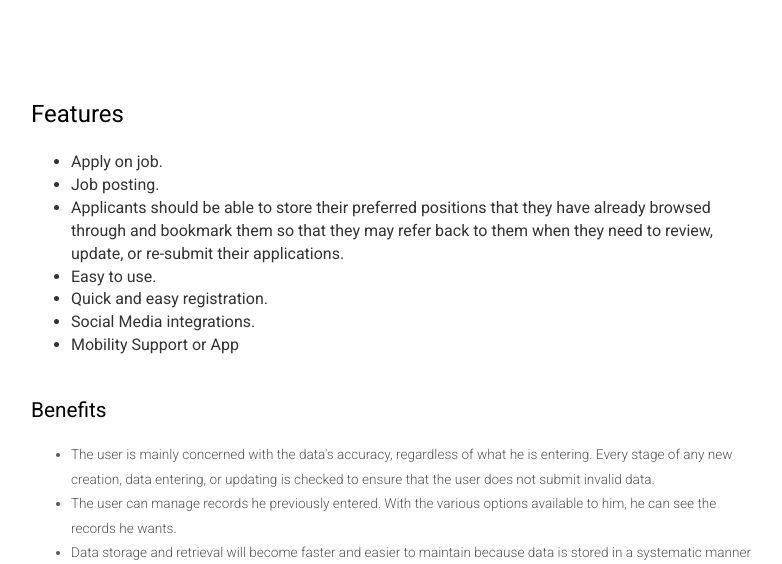
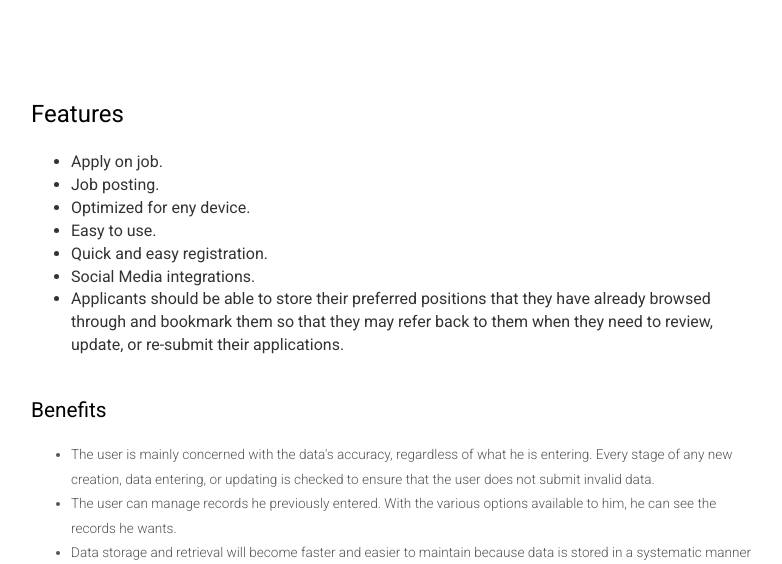
Before and after one commit to nikiniperera/testing2.0-rassa, a PHP site: page /features.php in a window 1280 px wide. Shown: the part 217-781 px from the top of the page, without its empty margins (54-836 px from the left). Run offline with PHP 8.4, Linux system fonts and the light colour scheme; some web fonts are replaced.

Commit message:
Update features.php

```diff
--- a/features.php
+++ b/features.php
@@ -62,11 +62,13 @@
 	    <ul>
 			<li>Apply on job.</li>
 			<li>Job posting.</li>
-			<li>Applicants should be able to store their preferred positions that they have already browsed through and bookmark them so that they may refer back to them when they need to review, update, or re-submit their applications.</li>
+			<li>Optimized for eny device.</li>
 			<li>Easy to use.</li>
 			<li>Quick and easy registration.</li>
 			<li>Social Media integrations.</li>
-			<li>Mobility Support or App</li>
+			<li>Applicants should be able to store their preferred positions that they have already browsed through and bookmark them so that they may refer back to them when they need to review, update, or re-submit their applications.</li>
+
+
         </ul>
 		<h5>Benefits</h5>
 		<ul class="feature_list">
```
